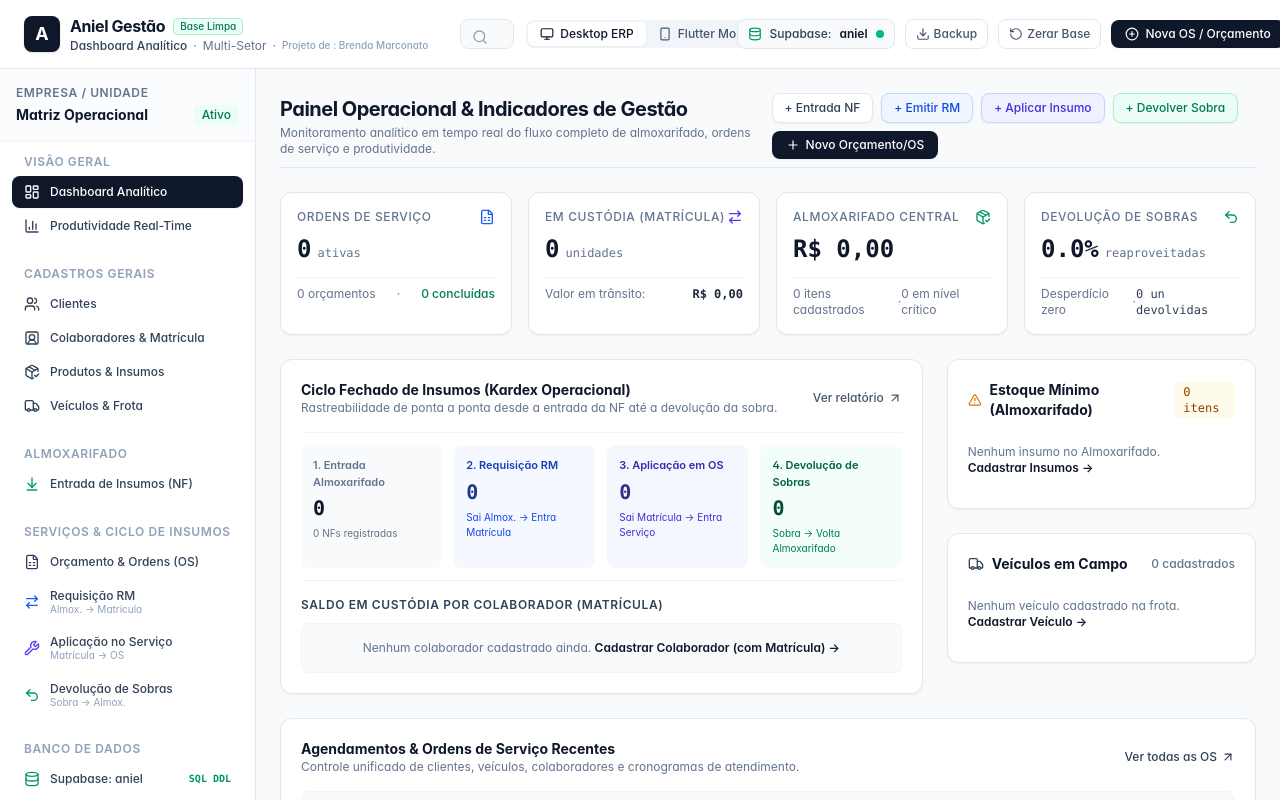
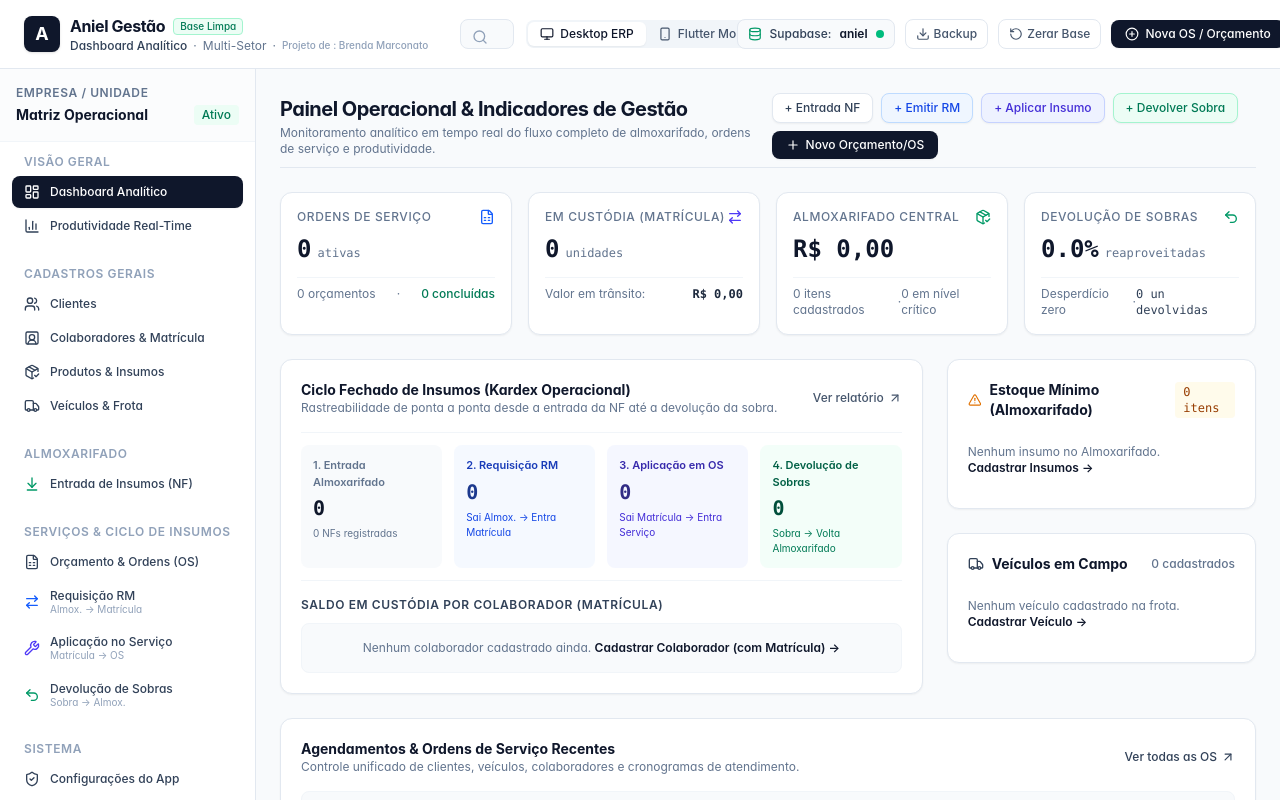
Before and after one commit to Elm3428/Sinapse, a Next.js app: page / in a window 1280 px wide. Shown: the top 800 px of the page. Built offline with nearby package versions, Linux system fonts and the light colour scheme.

Commit message:
Adiciona aba de configurações ao menu

```diff
--- a/components/Sidebar.tsx
+++ b/components/Sidebar.tsx
@@ -32,7 +32,8 @@ export type ActiveSection =
   | 'servicos_aplicacao'
   | 'servicos_devolucao'
   | 'relatorios_produtividade'
-  | 'supabase_panel';
+  | 'supabase_panel'
+  | 'app_settings';
 
 interface SidebarProps {
   activeSection: ActiveSection;
@@ -290,6 +291,18 @@ export function Sidebar({
           </div>
         </div>
 
+        {/* CONFIGURAÇÕES DO APLICATIVO */}
+        <div>
+          <div className="px-3 mb-1.5 text-xs font-semibold text-slate-400 uppercase tracking-wider">Sistema</div>
+          <button
+            onClick={() => setActiveSection('app_settings')}
+            className={`w-full flex items-center gap-2.5 px-3 py-2 text-xs font-medium rounded-lg transition-colors ${activeSection === 'app_settings' ? 'bg-slate-900 text-white shadow-xs' : 'text-slate-700 hover:bg-slate-100 hover:text-slate-900'}`}
+          >
+            <ShieldCheck className="w-4 h-4" />
+            <span>Configurações do App</span>
+          </button>
+        </div>
+
         {/* GRUPO 5: INTEGRAÇÃO SUPABASE */}
         <div>
           <div className="px-3 mb-1.5 text-xs font-semibold text-slate-400 uppercase tracking-wider">
```
